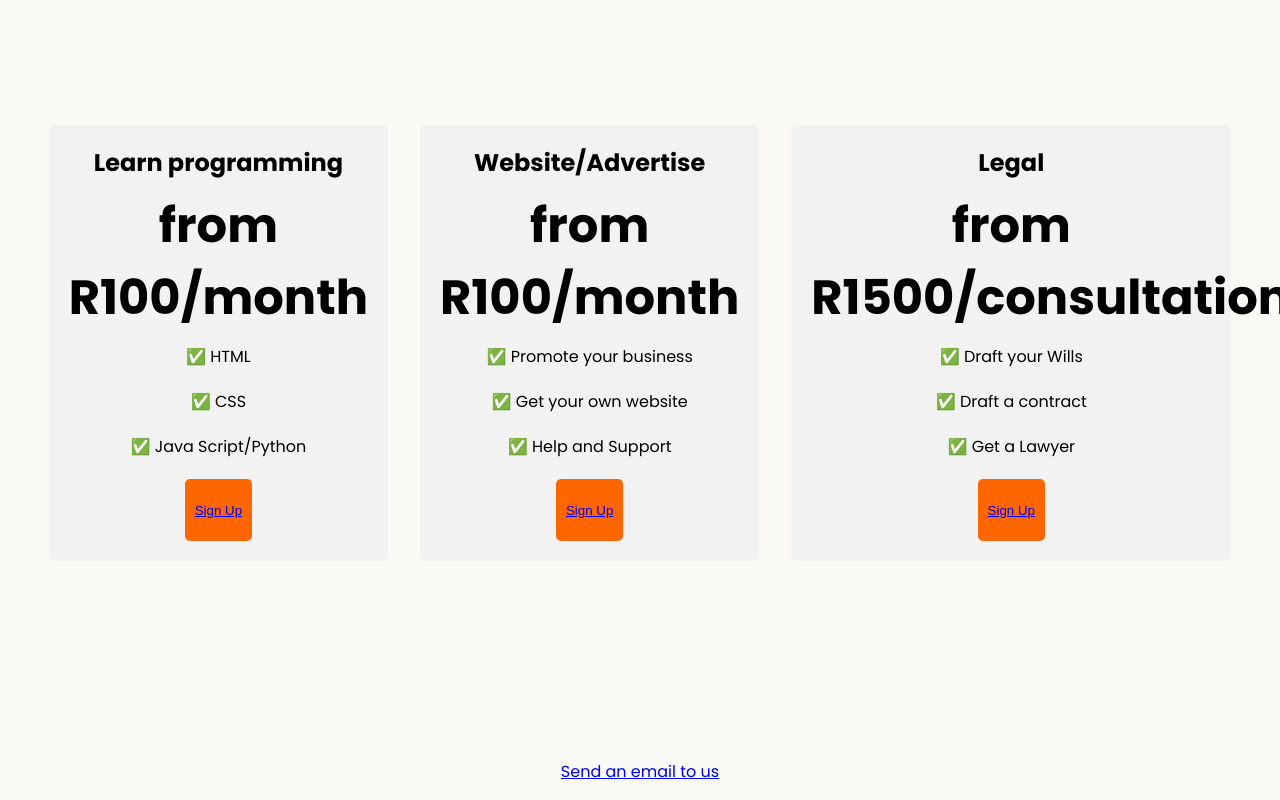
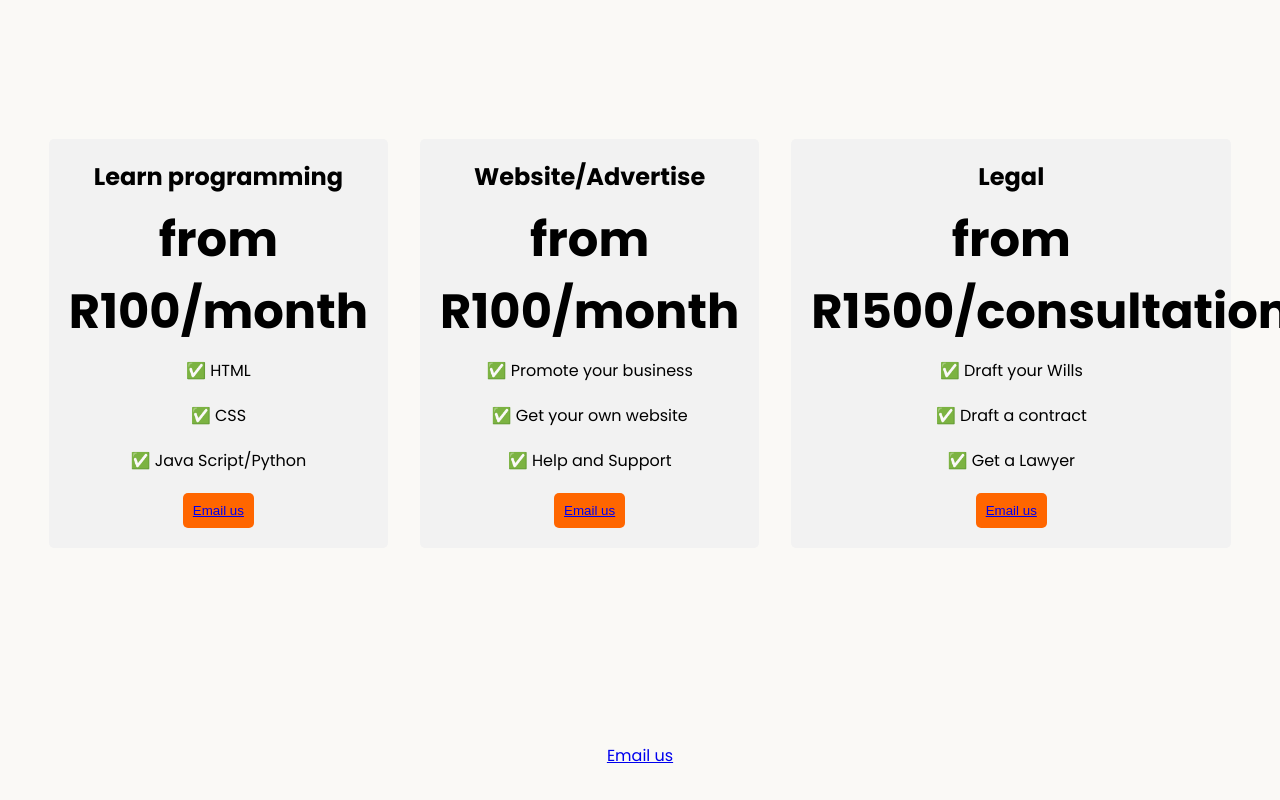
Before and after one commit to Xservant/xdotskills1, a plain HTML site: page index.html in a window 1280 px wide. Shown: the part 1547-2347 px from the top of the page. After the commit the page ends 2315 px from the top, so only its background shows below. Drawn offline with Linux system fonts and the light colour scheme.

Commit message:
Update index.html

```diff
--- a/index.html
+++ b/index.html
@@ -177,9 +177,9 @@
         <li>✅ CSS</li>
         <li>✅ Java Script/Python</li>
       </ul>
-      <button class="plan-button"><a href="./email_form.html">
-		<p>Sign Up</p>
-		</a></button>
+      <button class="plan-button">
+	      <a href="https://formsubmit.co/el/gewoha" target="_blank">Email us</a>
+      </button>
     </div>
     <div class="pricing-plan">
       <div class="plan-title">Website/Advertise</div>
@@ -189,9 +189,9 @@
         <li>✅ Get your own website</li>
         <li>✅ Help and Support</li>
       </ul>
-      <button class="plan-button"><a href="./email_form.html">
-		<p>Sign Up</p>
-		</a></button>
+      <button class="plan-button">
+	      <a href="https://formsubmit.co/el/gewoha" target="_blank">Email us</a>
+      </button>
     </div>
     <div class="pricing-plan">
       <div class="plan-title">Legal</div>
@@ -201,17 +201,15 @@
         <li>✅ Draft a contract</li>
         <li>✅ Get a Lawyer</li>
       </ul>
-      <button class="plan-button"><a href="./email_form.html">
-		<p>Sign Up</p>
-		</a></button>
+      <button class="plan-button">
+	      <a href="https://formsubmit.co/el/gewoha" target="_blank">Email us</a>
+      </button>
     </div>
   </div>
 
 </section>
   <footer>
       <div>
-		<a href="./email_form.html">
-		<p>Send an email to us</p>
-		</a>
+		<a href="https://formsubmit.co/el/gewoha" target="_blank">Email us</a>
 	</div>
   </footer>
```
